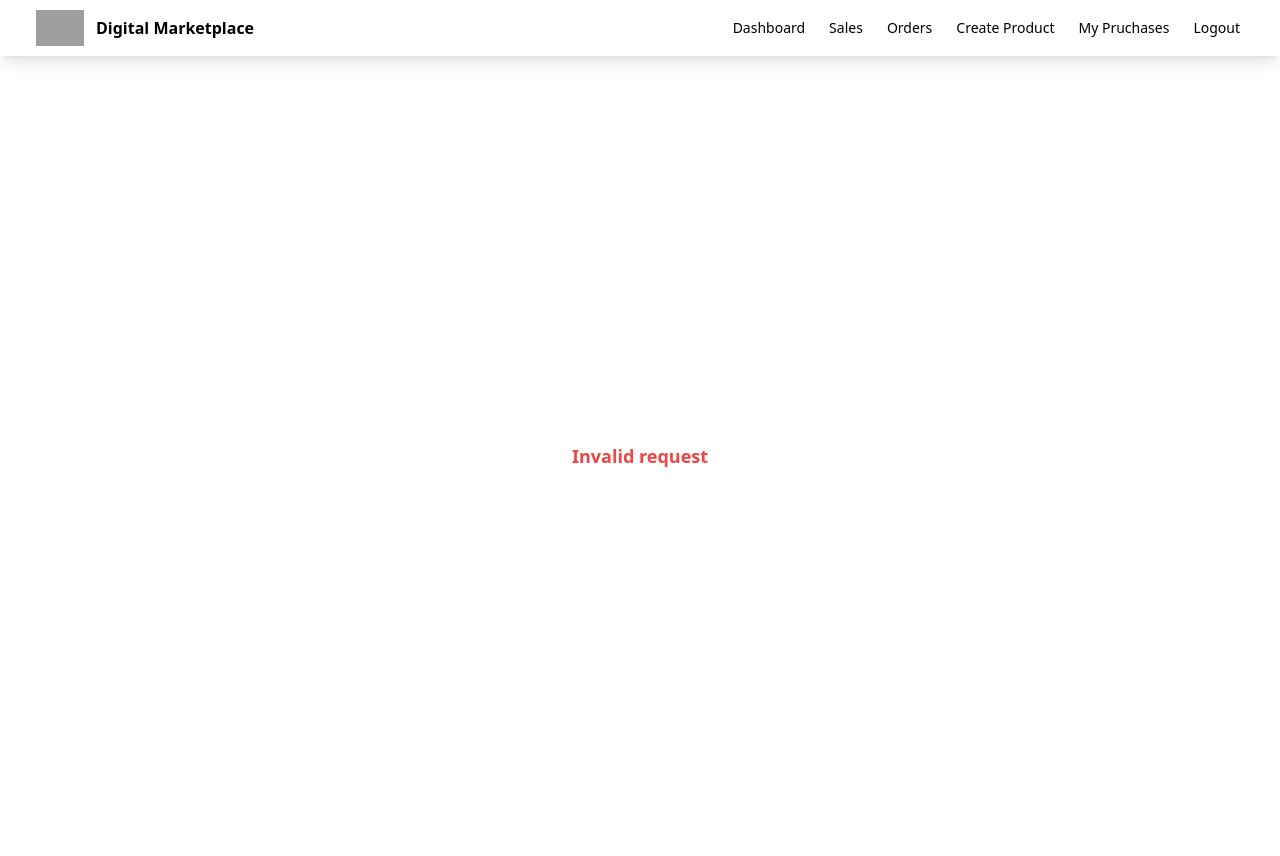
After one commit to MerhawiGu/DigitalMarket, a Django app: page /invalid/ in a window 1280 px wide. The commit adds this page. Run offline with Django 4.2, Linux system fonts and the light colour scheme; some libraries are stand-ins or nearby versions; grey boxes are pictures that could not be loaded.

Commit message:
add restricting product with seller

```diff
--- a/myapp/templates/myapp/index.html
+++ b/myapp/templates/myapp/index.html
@@ -15,6 +15,9 @@
             <div>
                 {{ product.description }}
             </div>
+            <div>
+                Create by:{{ product.seller }}
+            </div>
             <div class="text-green-700 font-bold">
                 ${{ product.price }}
             </div>
--- /dev/null
+++ b/myapp/templates/myapp/invalid.html
@@ -0,0 +1,7 @@
+{% extends 'myapp/base.html' %}
+{% block body %}
+<div class="flex flex-col justify-center items-center min-h-screen">
+    <h1 class="font-bold text-red-500 text-lg">Invalid request</h1>
+</div>
+
+{% endblock %}
--- a/myapp/urls.py
+++ b/myapp/urls.py
@@ -14,5 +14,6 @@ urlpatterns = [
     path('dashboard',views.dashboard,name='dashboard'),
     path('register/',views.register,name='register'),
     path('login/',auth_views.LoginView.as_view(template_name='myapp/login.html'),name='login'),
-    path('logout/',auth_views.LoginView.as_view(template_name='myapp/logout.html'),name='logout'),
+    path('logout/',auth_views.LogoutView.as_view(template_name='myapp/logout.html'),name='logout'),
+    path('invalid/',views.invalid,name='invalid'),
 ]
--- a/myapp/views.py
+++ b/myapp/views.py
@@ -71,7 +71,8 @@ def create_product(request):
     if request.method =='POST':
         product_form = ProductForm(request.POST,request.FILES)
         if product_form.is_valid():
-            new_product = product_form.save()
+            new_product = product_form.save(commit=False)
+            new_product.seller = request.user
             new_product.save()
             return redirect('index')
     product_form = ProductForm()
@@ -79,6 +80,8 @@ def create_product(request):
 
 def product_edit(request,id):
     product = Product.objects.get(id=id)
+    if product.seller != request.user:
+        return redirect('invalid')
     product_form = ProductForm(request.POST or None,request.FILES or None,instance=product)
     if request.method=='POST':
         if product_form.is_valid():
@@ -88,13 +91,15 @@ def product_edit(request,id):
 
 def product_delete(request,id):
     product = Product.objects.get(id=id)
+    if product.seller != request.user:
+        return redirect('invalid')
     if request.method =='POST':
         product.delete()
         return redirect('index')
     return render(request, 'myapp/delete.html',{'product':product})
 
 def dashboard(request):
-    products = Product.objects.all()
+    products = Product.objects.filter(seller=request.user)
     return render(request, 'myapp/dashboard.html',{'products':products})
 
 def register(request):
@@ -106,3 +111,6 @@ def register(request):
         return redirect('index')
     user_form = UserRegistrationForm
     return render(request,'myapp/register.html',{'user_form':user_form})
+
+def invalid(request):
+    return render(request, 'myapp/invalid.html')
```
Also changed, not shown: db.sqlite3.
